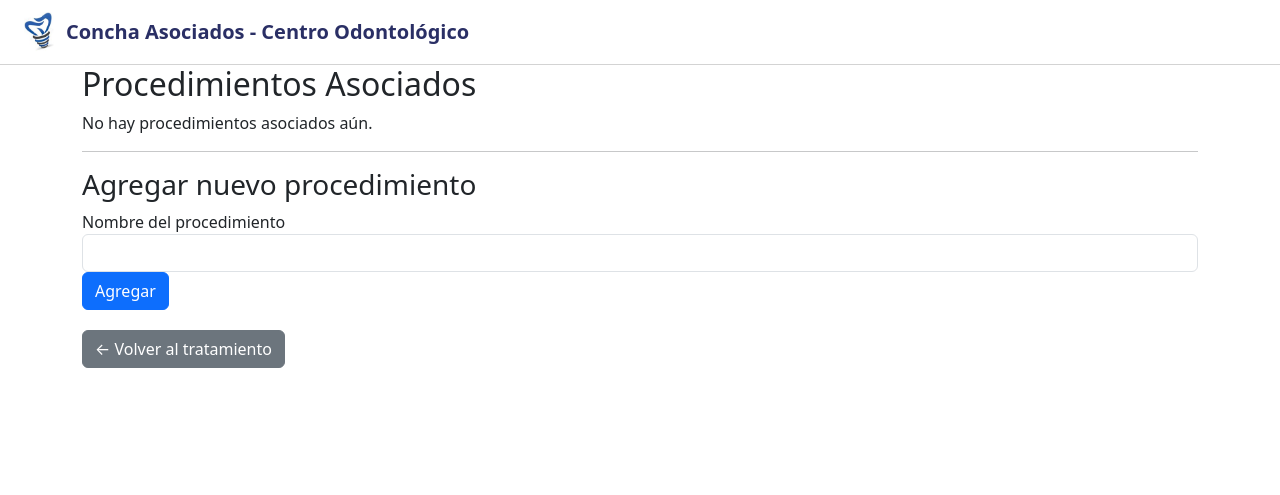
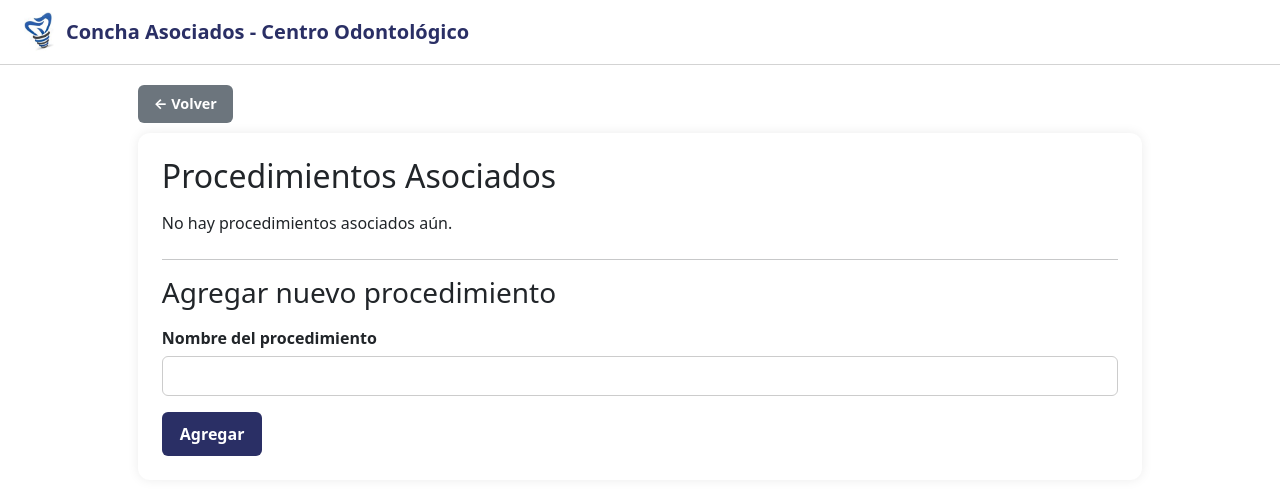
Before and after one commit to joaquin30/dentware, a Flask app: template app/templates/historia/gestionar_procedimientos.html in a window 1280 px wide. Shown: the top 495 px of the page. Run offline with Flask 3, Linux system fonts and the light colour scheme; the template is opened without the code that fills it: values that come from a table or form of the project are taken from there, others are empty; some libraries are stand-ins or nearby versions.

Commit message:
Mejora interfaces procedimientos y presupuesto

```diff
--- a/app/templates/historia/gestionar_procedimientos.html
+++ b/app/templates/historia/gestionar_procedimientos.html
@@ -2,22 +2,98 @@
 {% block title %}Procedimientos del Tratamiento{% endblock %}
 
 {% block content %}
+<style>
+  .btn-volver {
+    background-color: #6c757d;
+    color: white;
+    padding: 8px 16px;
+    text-decoration: none;
+    border-radius: 6px;
+    font-weight: bold;
+    font-size: 0.9rem;
+    margin: 20px auto 0 5%;
+    display: inline-block;
+  }
+
+  .btn-volver:hover {
+    background-color: #5a6268;
+  }
+
+  .card-historia {
+    background: white;
+    border-radius: 12px;
+    padding: 24px;
+    width: 90%;
+    margin: 10px auto;
+    box-shadow: 0 0 12px rgba(0, 0, 0, 0.08);
+  }
+
+  .titulo-seccion {
+    margin-top: 0;
+    margin-bottom: 16px;
+  }
+
+  .lista-procedimientos {
+    margin-top: 12px;
+    margin-bottom: 24px;
+    font-size: 1rem;
+  }
+
+  .lista-procedimientos li {
+    margin-bottom: 6px;
+  }
+
+  .form-group {
+    margin-bottom: 16px;
+  }
+
+  label {
+    font-weight: bold;
+    display: block;
+    margin-bottom: 6px;
+  }
+
+  .form-control {
+    width: 100%;
+    padding: 8px;
+    border: 1px solid #ccc;
+    border-radius: 6px;
+    font-size: 0.95rem;
+  }
+
+  .btn-agregar {
+    background-color: #2a2f65;
+    color: white;
+    padding: 10px 18px;
+    border-radius: 6px;
+    border: none;
+    font-weight: bold;
+    cursor: pointer;
+  }
+
+  .btn-agregar:hover {
+    background-color: #1e234d;
+  }
+</style>
+
+<a href="{{ url_for('historia.ver_tratamiento', tratamiento_id=tratamiento.tratamiento_id) }}" class="btn-volver">← Volver</a>
+
 <div class="card-historia">
-  <h2>Procedimientos Asociados</h2>
+  <h2 class="titulo-seccion">Procedimientos Asociados</h2>
 
   {% if tratamiento.procedimientos %}
-    <ul>
+    <ul class="lista-procedimientos">
       {% for proc in tratamiento.procedimientos %}
         <li>{{ proc.nombre }}</li>
       {% endfor %}
     </ul>
   {% else %}
-    <p>No hay procedimientos asociados aún.</p>
+    <p class="lista-procedimientos">No hay procedimientos asociados aún.</p>
   {% endif %}
 
   <hr>
 
-  <h3>Agregar nuevo procedimiento</h3>
+  <h3 class="titulo-seccion">Agregar nuevo procedimiento</h3>
   <form method="POST">
     {{ form.hidden_tag() }}
 
@@ -26,11 +102,7 @@
       {{ form.nombre(class="form-control") }}
     </div>
 
-    <button type="submit" class="btn btn-primary">Agregar</button>
+    <button type="submit" class="btn-agregar">Agregar</button>
   </form>
-
-  <div style="margin-top: 20px;">
-    <a href="{{ url_for('historia.ver_tratamiento', tratamiento_id=tratamiento.tratamiento_id) }}" class="btn btn-secondary">← Volver al tratamiento</a>
-  </div>
 </div>
 {% endblock %}
```
Also changed, not shown: app/templates/historia/presupuesto.html (+96 -5 lines).
